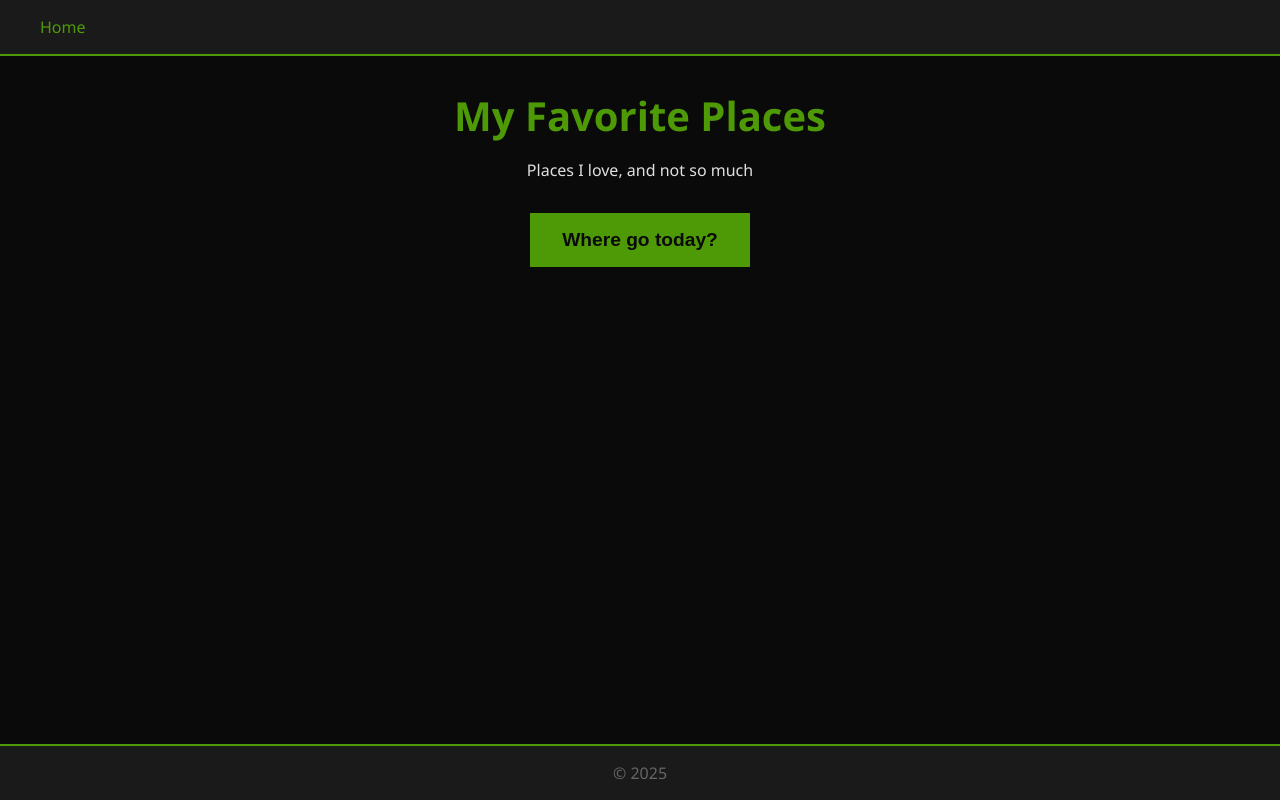
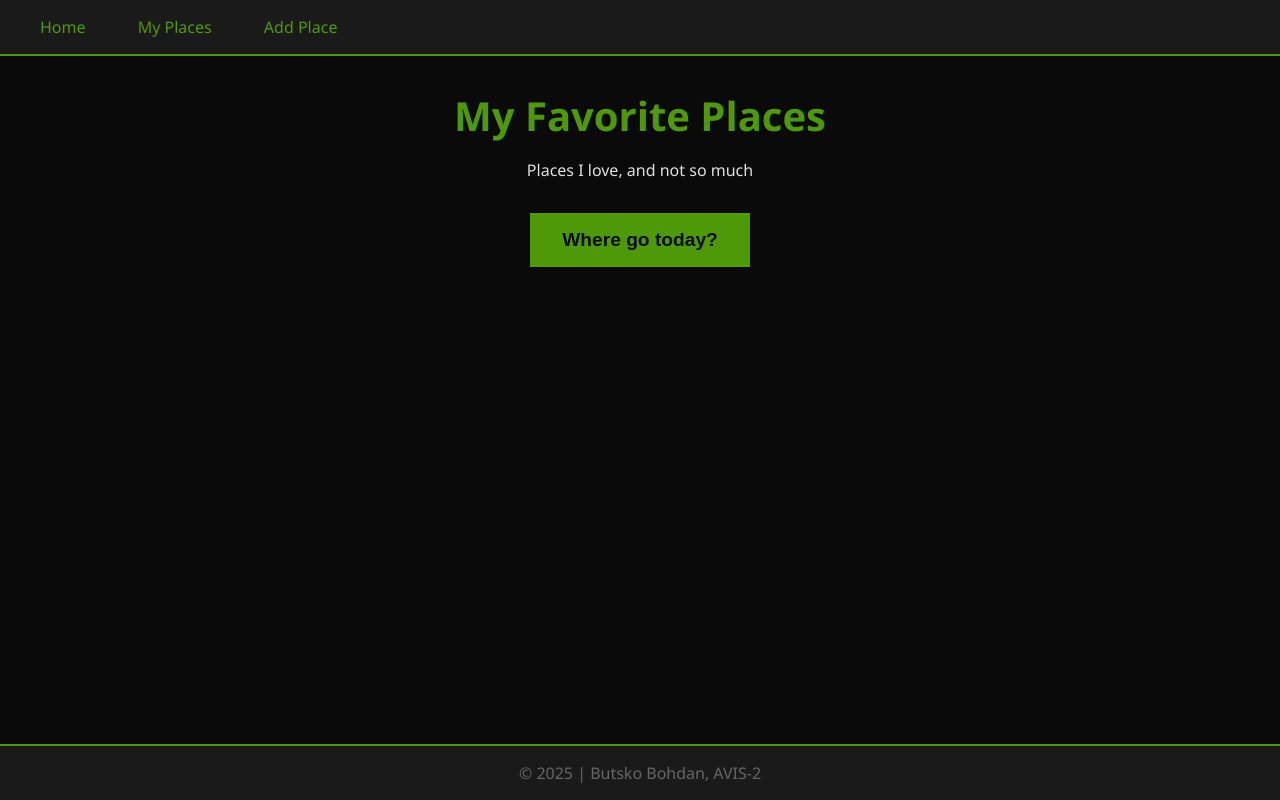
Before and after one commit to 6et3ct1ve/MyPlaces, a Django app: page / in a window 1280 px wide. Run offline with Django 4.2, Linux system fonts and the light colour scheme.

Commit message:
Add name in footer

```diff
--- a/places/templates/places/base.html
+++ b/places/templates/places/base.html
@@ -11,6 +11,8 @@
     <header>
         <nav>
             <a href="{% url 'places:index' %}">Home</a>
+            <a href="{% url 'places:places_list' %}">My Places</a>
+            <a href="{% url 'places:add_place' %}">Add Place</a>
         </nav>
     </header>
 
@@ -20,7 +22,7 @@
     </main>
 
     <footer>
-        <p>© 2025</p>
+        <p>© 2025 | Butsko Bohdan, AVIS-2</p>
     </footer>
 </body>
 </html>
```
